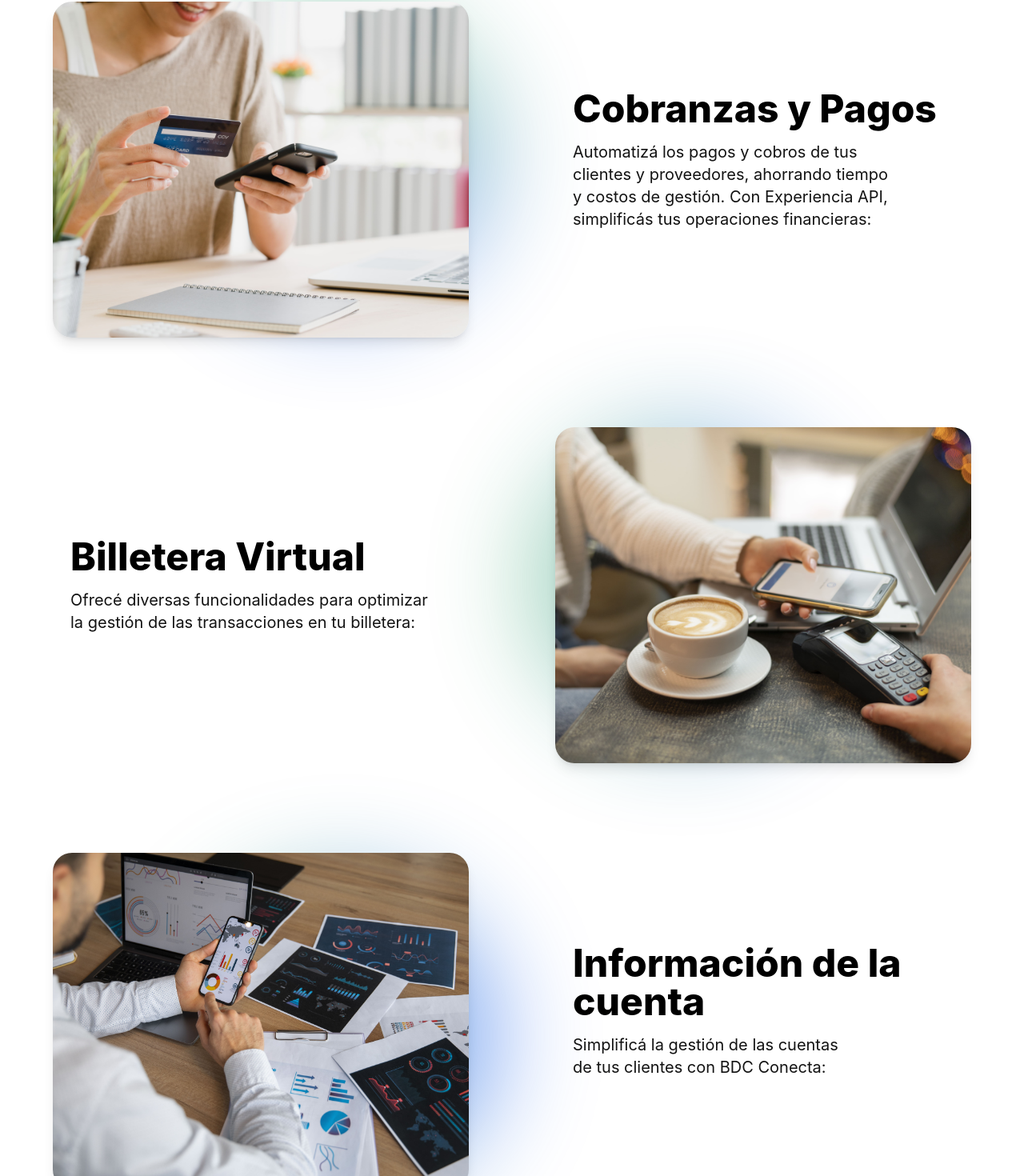
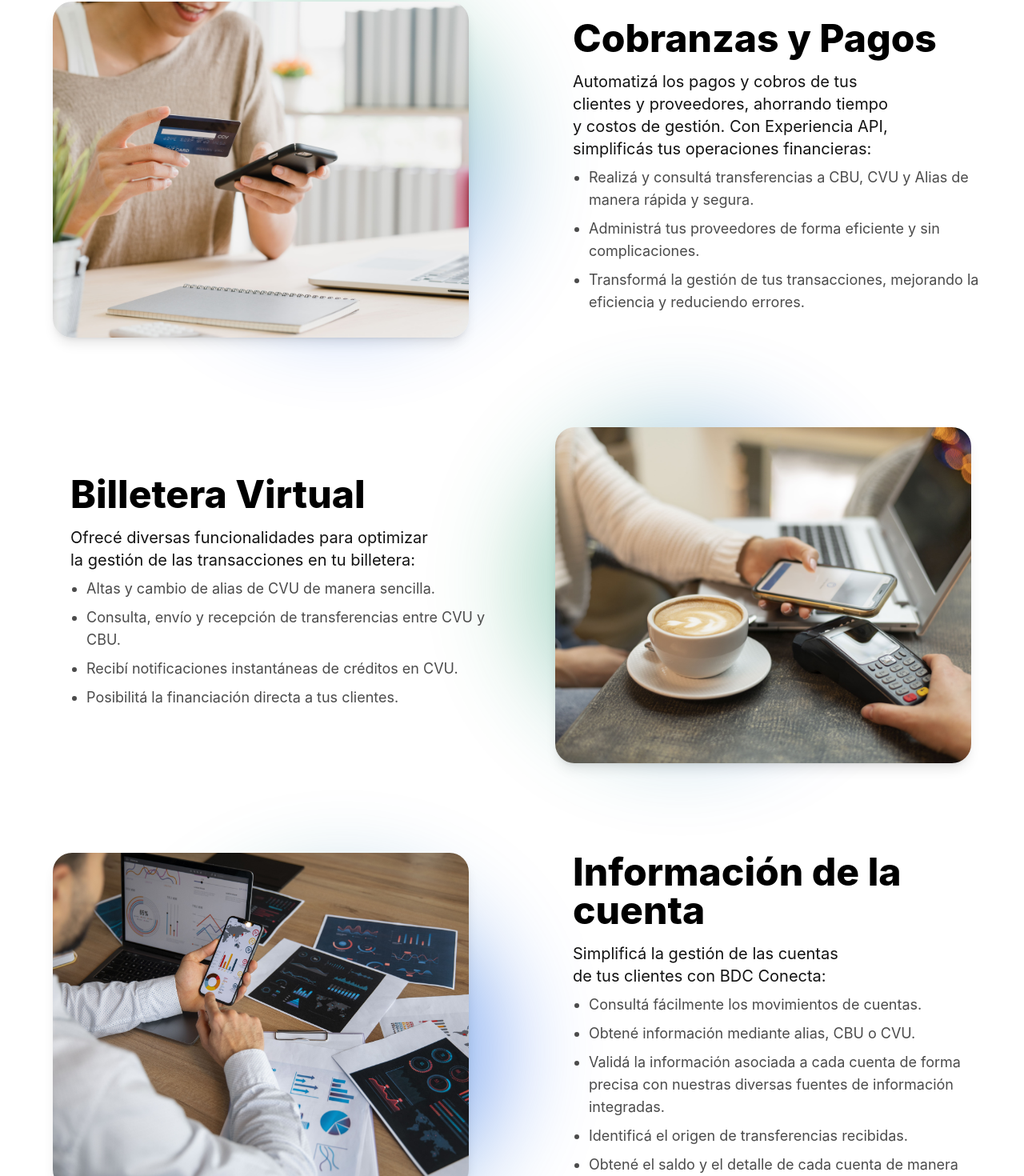
Before and after one commit to Lukecolman/bdc-api-landing-page, a React (Vite) app: page / in a window 1280 px wide. Shown: the part 3310-4780 px from the top of the page at 80% size. Built offline with nearby package versions, Linux system fonts and the light colour scheme.

Commit message:
WIP: update solutions design

```diff
--- a/src/components/Solutions.jsx
+++ b/src/components/Solutions.jsx
@@ -1,12 +1,13 @@
-import React from 'react';
-import { solutions } from '../constants';
+import React from "react";
+import { solutions } from "../constants";
 
+/* TODO: DESTACAR ESTA SECCION Y PRESENTAR UNA PROPUESTA DIFERENTE, QUIEREN UN COLOR DE FONDO Y OTROS DETALLES */
 const Solutions = () => {
   return (
     <>
-            <div className='font-inter mt-24 max-w-xl mb-10 mx-auto sm:text-center lg:max-w-2xl md:mb-12'>
+      <div className="font-inter mt-24 max-w-xl mb-10 mx-auto sm:text-center lg:max-w-2xl md:mb-12">
         <h2
-                    className='max-w-lg mb-6 text-3xl font-extrabold leading-tight tracking-tight text-bdc-gray-900 sm:text-6xl mx-auto text-balance'
+          className="max-w-lg mb-6 text-3xl font-extrabold leading-tight tracking-tight text-bdc-gray-900 sm:text-6xl mx-auto text-balance"
           dangerouslySetInnerHTML={{ __html: solutions.title }}
         />
         {/* {solutions.title} */}
@@ -16,64 +17,104 @@ const Solutions = () => {
       </p> */}
       </div>
       {/* SOLUTION 1 */}
-            <div className='font-inter px-4 py-8 mx-auto sm:max-w-xl md:max-w-full lg:max-w-screen-xl md:px-24 lg:px-8 lg:py-14'>
-                <div className='grid gap-10 lg:grid-cols-2'>
-                    <div className='relative'>
+      <div className="font-inter px-4 py-8 mx-auto sm:max-w-xl md:max-w-full lg:max-w-screen-xl md:px-24 lg:px-8 lg:py-14">
+        <div className="grid gap-10 lg:grid-cols-2">
+          <div className="relative">
             <img
-                            className='object-cover w-full h-56 rounded-3xl shadow-lg sm:h-[420px] sm:w-[520px] sm:mx-auto'
+              className="object-cover w-full h-56 rounded-3xl shadow-lg sm:h-[420px] sm:w-[520px] sm:mx-auto"
               src={solutions.items[0].img}
               alt={solutions.items[0].alt}
             />
-                        <div className='absolute h-96 w-96 -z-10 top-0 right-0 rounded-full bg-gradient-to-b from-bdc-green-500  to-bdc-blue-500 opacity-40 blur-3xl' />
+            <div className="absolute h-96 w-96 -z-10 top-0 right-0 rounded-full bg-gradient-to-b from-bdc-green-500  to-bdc-blue-500 opacity-40 blur-3xl" />
           </div>
 
-                    <div className='lg:pl-14 flex flex-col justify-center'>
-                        <h5 className='mb-4 text-5xl font-extrabold leading-none'>{solutions.items[0].title}</h5>
-                        <p className='mb-6 text-bdc-gray-900 text-xl text-balance'>{solutions.items[0].content}</p>
+          <div className="lg:pl-14 flex flex-col justify-center">
+            <h5 className="mb-4 text-5xl font-extrabold leading-none">
+              {solutions.items[0].title}
+            </h5>
+            <p className="mb-2 text-bdc-gray-900 text-xl text-balance">
+              {solutions.items[0].content}
+            </p>
+            <ul className="list-disc pl-5 text-bdc-gray-700 text-lg">
+              {Object.values(solutions.items[0].bullet[0]).map(
+                (bullet, bulletIndex) => (
+                  <li key={bulletIndex} className="mb-2">
+                    {bullet}
+                  </li>
+                )
+              )}
+            </ul>
           </div>
         </div>
       </div>
       {/* SOLUTION 2 */}
-            <div className='font-inter px-4 py-8 mx-auto sm:max-w-xl md:max-w-full lg:max-w-screen-xl md:px-24 lg:px-8 lg:py-14'>
-                <div className='grid gap-10 lg:grid-cols-2'>
-                    <div className='lg:pl-14 flex flex-col justify-center'>
-                        <h5 className='mb-4 text-5xl font-extrabold leading-none'>{solutions.items[1].title}</h5>
-                        <p className='mb-6 text-bdc-gray-900 text-xl text-balance'>{solutions.items[1].content}</p>
+      <div className="font-inter px-4 py-8 mx-auto sm:max-w-xl md:max-w-full lg:max-w-screen-xl md:px-24 lg:px-8 lg:py-14">
+        <div className="grid gap-10 lg:grid-cols-2">
+          <div className="lg:pl-14 flex flex-col justify-center">
+            <h5 className="mb-4 text-5xl font-extrabold leading-none">
+              {solutions.items[1].title}
+            </h5>
+            <p className="mb-2 text-bdc-gray-900 text-xl text-balance">
+              {solutions.items[1].content}
+            </p>
+            <ul className="list-disc pl-5 text-bdc-gray-700 text-lg">
+              {Object.values(solutions.items[1].bullet[0]).map(
+                (bullet, bulletIndex) => (
+                  <li key={bulletIndex} className="mb-2">
+                    {bullet}
+                  </li>
+                )
+              )}
+            </ul>
           </div>
 
-                    <div className='relative'>
+          <div className="relative">
             <img
-                            className='object-cover w-full h-56 rounded-3xl shadow-lg sm:h-[420px] sm:w-[520px] sm:mx-auto z-50 '
+              className="object-cover w-full h-56 rounded-3xl shadow-lg sm:h-[420px] sm:w-[520px] sm:mx-auto z-50 "
               src={solutions.items[1].img}
               alt={solutions.items[1].alt}
             />
-                        <div className='absolute h-96 w-96 -z-10 top-0 rounded-full bg-gradient-to-r from-bdc-green-500  to-bdc-blue-500 opacity-40 blur-3xl' />
+            <div className="absolute h-96 w-96 -z-10 top-0 rounded-full bg-gradient-to-r from-bdc-green-500  to-bdc-blue-500 opacity-40 blur-3xl" />
           </div>
         </div>
       </div>
       {/* SOLUTION 3 */}
-            <div className='font-inter px-4 py-8 mx-auto sm:max-w-xl md:max-w-full lg:max-w-screen-xl md:px-24 lg:px-8 lg:py-14'>
-                <div className='grid gap-10 lg:grid-cols-2'>
-                    <div className='relative'>
+      <div className="font-inter px-4 py-8 mx-auto sm:max-w-xl md:max-w-full lg:max-w-screen-xl md:px-24 lg:px-8 lg:py-14">
+        <div className="grid gap-10 lg:grid-cols-2">
+          <div className="relative">
             <img
-                            className='object-cover w-full h-56 rounded-3xl shadow-lg sm:h-[420px] sm:w-[520px] sm:mx-auto'
+              className="object-cover w-full h-56 rounded-3xl shadow-lg sm:h-[420px] sm:w-[520px] sm:mx-auto"
               src={solutions.items[2].img}
               alt={solutions.items[2].alt}
             />
-                        <div className='absolute h-96 w-96 -z-10 bottom-0 right-0 rounded-full bg-gradient-to-r from-bdc-green-500  to-bdc-blue-500 opacity-50 blur-3xl' />
+            <div className="absolute h-96 w-96 -z-10 bottom-0 right-0 rounded-full bg-gradient-to-r from-bdc-green-500  to-bdc-blue-500 opacity-50 blur-3xl" />
           </div>
 
-                    <div className='lg:pl-14 flex flex-col justify-center'>
-                        <h5 className='mb-4 text-5xl font-extrabold leading-none'>{solutions.items[2].title}</h5>
-                        <p className='mb-6 text-bdc-gray-900 text-xl text-balance'>{solutions.items[2].content}</p>
+          <div className="lg:pl-14 flex flex-col justify-center">
+            <h5 className="mb-4 text-5xl font-extrabold leading-none">
+              {solutions.items[2].title}
+            </h5>
+            <p className="mb-2 text-bdc-gray-900 text-xl text-balance">
+              {solutions.items[2].content}
+            </p>
+            <ul className="list-disc pl-5 text-bdc-gray-700 text-lg">
+              {Object.values(solutions.items[2].bullet[0]).map(
+                (bullet, bulletIndex) => (
+                  <li key={bulletIndex} className="mb-2">
+                    {bullet}
+                  </li>
+                )
+              )}
+            </ul>
           </div>
         </div>
       </div>
 
-            <div className='font-inter text-center mt-10 pb-14'>
+      <div className="font-inter text-center mt-10 pb-14">
         <a
           href={solutions.button.url}
-                    className='inline-flex items-center justify-center w-full h-12 px-6 font-medium tracking-wide text-white transition duration-200 rounded shadow-md md:w-auto bg-bdc-green hover:bg-bdc-green-400 focus:shadow-outline focus:outline-none'>
+          className="inline-flex items-center justify-center w-full h-12 px-6 font-medium tracking-wide text-white transition duration-200 rounded shadow-md md:w-auto bg-bdc-green hover:bg-bdc-green-400 focus:shadow-outline focus:outline-none"
+        >
           {solutions.button.text}
         </a>
       </div>
```
Lines whose indentation alone changed are shown as unchanged.
